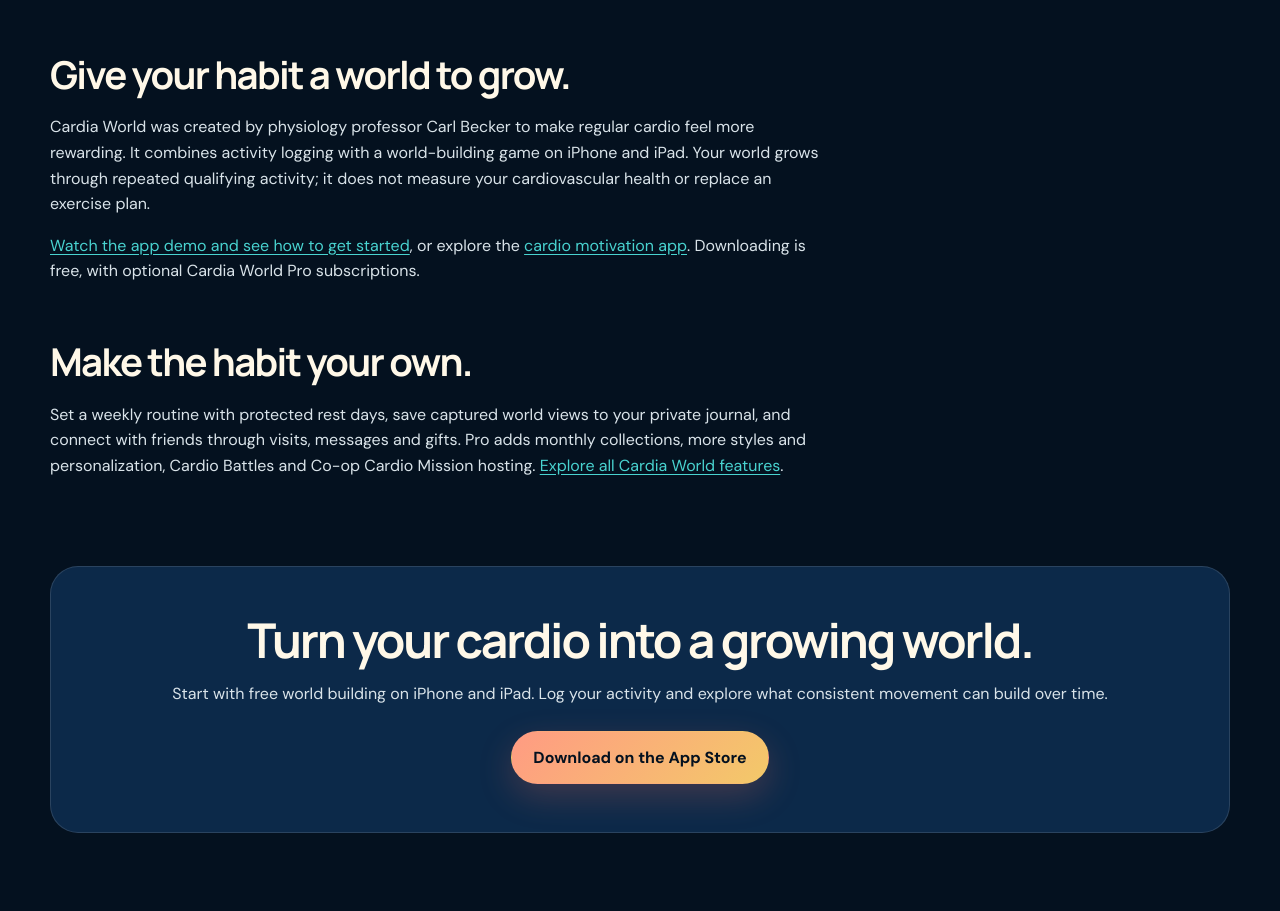
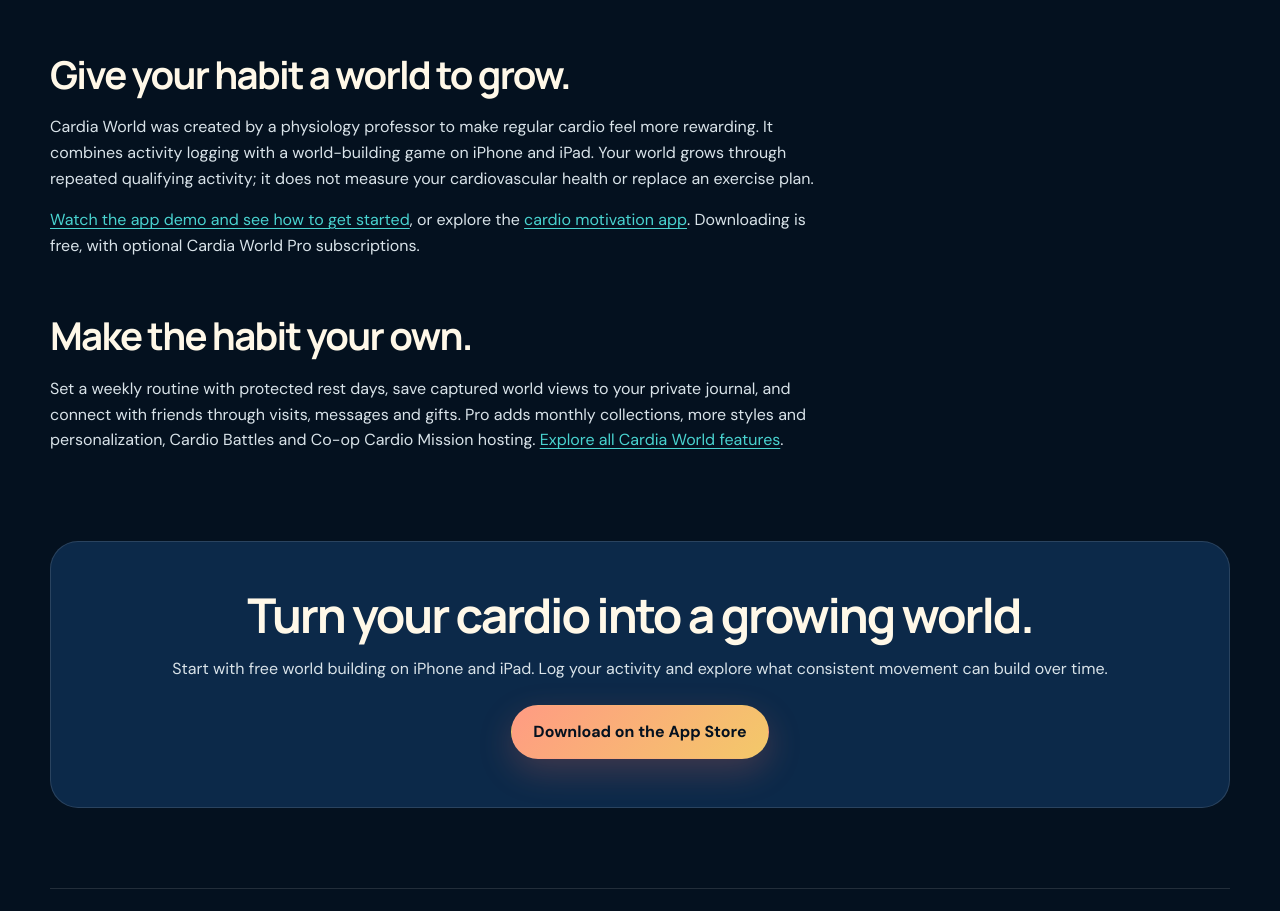
Before and after one commit to 62brmvnb4p-coder/cardiaworld-site, a plain HTML site: page build-a-cardio-habit/index.html in a window 1280 px wide. Shown: the part 2399-3310 px from the top of the page. Drawn offline with Linux system fonts and the light colour scheme.

Commit message:
Use title-only founder credit on the build-a-cardio-habit page

```diff
--- a/build-a-cardio-habit/index.html
+++ b/build-a-cardio-habit/index.html
@@ -128,7 +128,7 @@
           <section id="progress"><h2>4. Keep a record you can come back to.</h2><p>Choose a simple record: a calendar, a notebook, or an app. Write down what you did, then use it to plan your next session. You might notice that one time of day works better, or that a familiar route is easier to repeat.</p><p>In Cardia World, recorded cardio contributes to a growing 3D world. You can enter minutes manually or allow supported workouts saved in Apple Health to sync on a compatible iPhone. Steps and workout minutes play different roles; a daily step total does not automatically become cardio construction minutes. <a href="/walking-motivation-app/">Learn how walking is recorded</a>.</p></section>
           <section id="support"><h2>5. Make room for encouragement.</h2><p>Invite someone to join a regular walk or agree on a time to check in. The CDC includes asking for support and scheduling activity with friends among its ideas for overcoming common barriers. <a href="https://www.cdc.gov/physical-activity-basics/overcoming-barriers/index.html">Explore the CDC’s advice on activity barriers</a>.</p><p>When plans change, choose the next realistic session and return to your routine. If you use Cardia World with a friend, you can connect and visit each other’s worlds for free. Optional Pro features are available, but you do not need a subscription for core world building or Friends.</p></section>
           <section id="your-plan"><h2>Write your next step.</h2><p>Try filling in these three lines:</p><ul><li><strong>My activity:</strong> something I enjoy and can do appropriately.</li><li><strong>My time and place:</strong> a specific plan for my next session.</li><li><strong>My backup:</strong> an option for a busy day or a change in weather.</li></ul><p>Use the plan for a week, then adjust what did not fit. Your routine can change as you learn what works for you.</p></section>
-          <section id="about-cardia"><h2>Give your habit a world to grow.</h2><p>Cardia World was created by physiology professor Carl Becker to make regular cardio feel more rewarding. It combines activity logging with a world-building game on iPhone and iPad. Your world grows through repeated qualifying activity; it does not measure your cardiovascular health or replace an exercise plan.</p><p><a href="/how-it-works/">Watch the app demo and see how to get started</a>, or explore the <a href="/cardio-motivation-app/">cardio motivation app</a>. Downloading is free, with optional Cardia World Pro subscriptions.</p></section>
+          <section id="about-cardia"><h2>Give your habit a world to grow.</h2><p>Cardia World was created by a physiology professor to make regular cardio feel more rewarding. It combines activity logging with a world-building game on iPhone and iPad. Your world grows through repeated qualifying activity; it does not measure your cardiovascular health or replace an exercise plan.</p><p><a href="/how-it-works/">Watch the app demo and see how to get started</a>, or explore the <a href="/cardio-motivation-app/">cardio motivation app</a>. Downloading is free, with optional Cardia World Pro subscriptions.</p></section>
         <section><h2>Make the habit your own.</h2><p>Set a weekly routine with protected rest days, save captured world views to your private journal, and connect with friends through visits, messages and gifts. Pro adds monthly collections, more styles and personalization, Cardio Battles and Co-op Cardio Mission hosting. <a href="/features/">Explore all Cardia World features</a>.</p></section></article>
         <aside class="guide-aside" aria-label="Guide contents"><span class="eyebrow">In this guide</span><h2>A routine you can return to</h2><a href="#choose">Choose your activity</a><a href="#plan">Make a specific plan</a><a href="#busy-days">Plan for busy days</a><a href="#progress">See your progress</a><a href="#support">Find encouragement</a><a href="#your-plan">Write your next step</a><p>General habit ideas, with links to the CDC’s physical activity guidance.</p></aside>
       </div>
```
